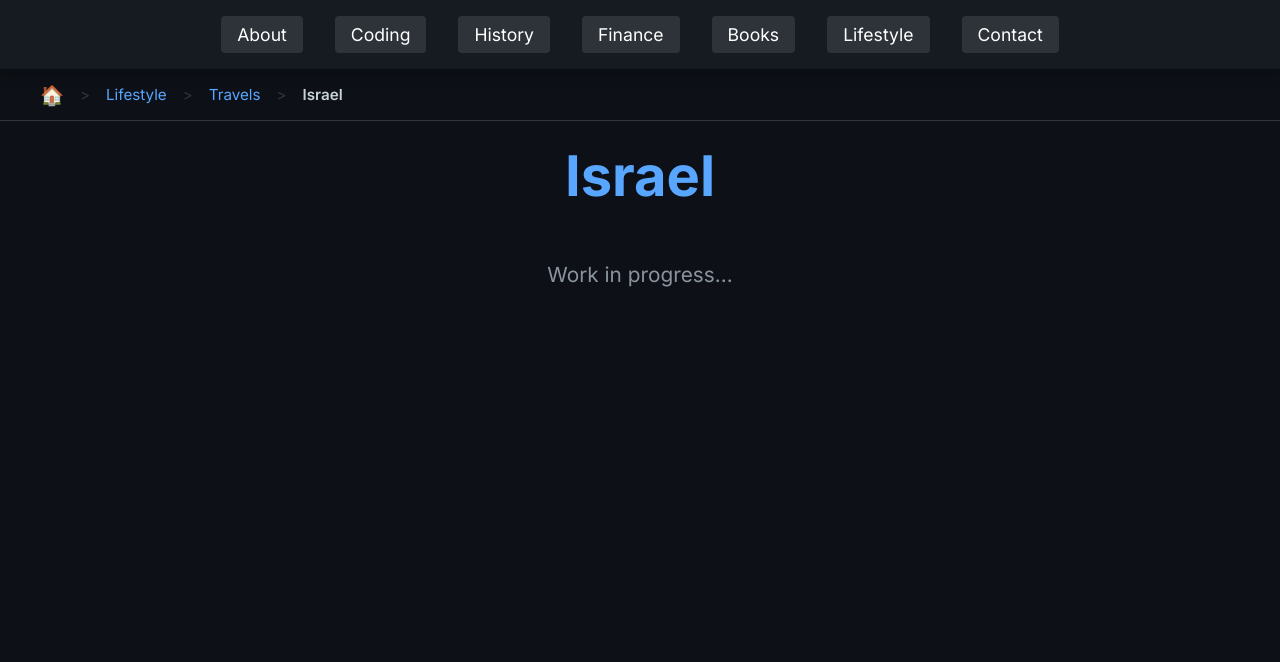
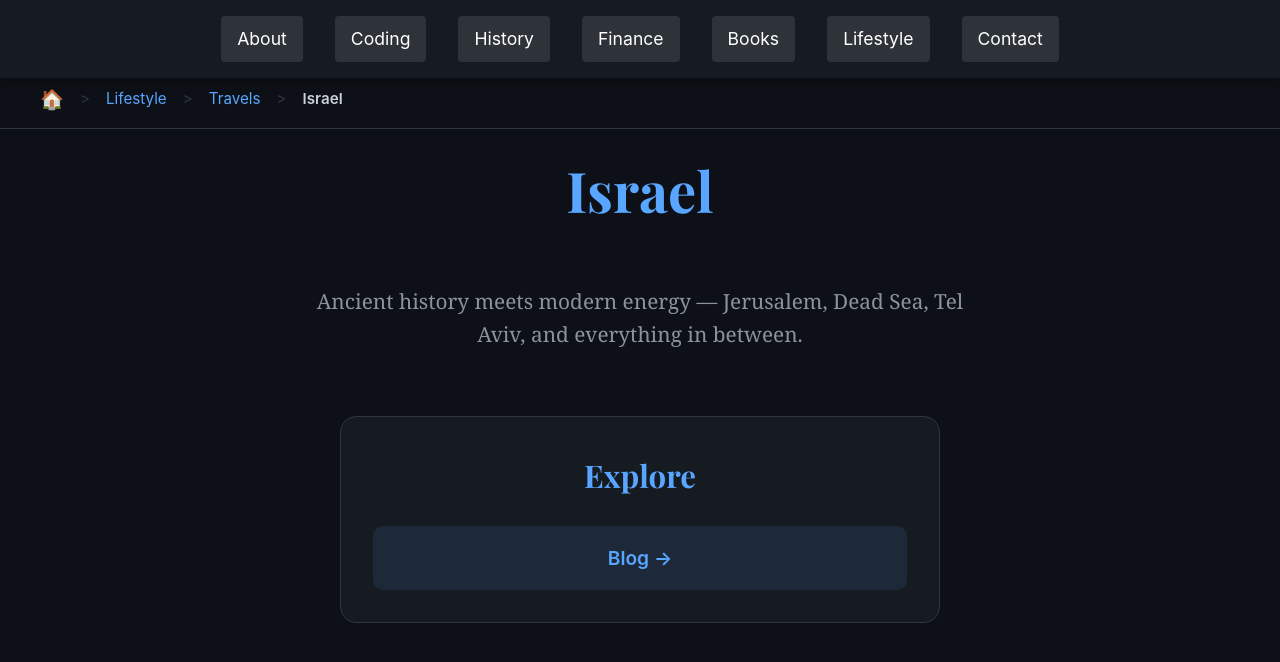
Before and after one commit to bogdanguranda/bogdanguranda.github.io, a Jekyll site: the page built from _pages/lifestyle/travels/israel/index.html, in a window 1280 px wide. Shown: the top 662 px of the page. Built offline with Jekyll 4.4.1, drawn with Linux system fonts in a browser that asks for light colours; some web fonts are replaced.

Commit message:
Moved first blog post

```diff
--- /dev/null
+++ b/_pages/lifestyle/travels/israel/index.html
@@ -0,0 +1,20 @@
+---
+layout: category
+title: Israel
+permalink: /lifestyle/travels/israel/
+---
+
+<p class="category-intro">
+    Ancient history meets modern energy — Jerusalem, Dead Sea, Tel Aviv, and everything in between.
+</p>
+
+<!-- Table of Contents -->
+<div class="toc">
+    <h2>Explore</h2>
+    <ul class="toc-list">
+        <li><a href="/lifestyle/travels/israel/blog/">Blog →</a></li>
+        <!-- Add more later, e.g. -->
+        <!-- <li><a href="/lifestyle/travels/israel/photos/">Photos →</a></li> -->
+        <!-- <li><a href="/lifestyle/travels/israel/map/">Interactive Map →</a></li> -->
+    </ul>
+</div>
--- a/_pages/travels/israel/index.html
+++ /dev/null
@@ -1,5 +0,0 @@
----
-title: Israel
-layout: category
-permalink: /lifestyle/travels/israel/
----
--- a/assets/styles.css
+++ b/assets/styles.css
@@ -1,4 +1,44 @@
-@import url('https://fonts.googleapis.com/css2?family=Inter:wght@400;600;700&display=swap');
+@import url('https://fonts.googleapis.com/css2?family=Playfair+Display:ital,wght@0,400..900;1,400..900&family=Baskerville:ital,wght@0,400;0,700;1,400&display=swap');
+
+/* Body text: Monotype Baskerville for warm, readable paragraphs */
+body,
+.post-content,
+.category-intro,
+p {
+    font-family: 'Baskerville', Georgia, 'Times New Roman', serif;
+    line-height: 1.7;
+    font-size: 1.3rem;
+    color: #e6d7c3;
+    /* Warm off-white for "paper" feel */
+}
+
+/* Headings: Playfair Display for elegant, high-contrast titles */
+h1,
+h2,
+h3,
+h4,
+h5,
+h6 {
+    font-family: 'Playfair Display', serif;
+    font-weight: 700;
+    color: #58a6ff;
+    /* Your blue accent */
+}
+
+/* UI elements stay Inter (nav, dates, cards) for modern contrast */
+.main-nav,
+.blog-card-date,
+.post-date,
+.toc,
+.btn {
+    font-family: 'Inter', system-ui, sans-serif;
+}
+
+/* Optional: Warmer background for vintage paper look */
+body {
+    background: #f8f5f0;
+    /* Soft cream, like old paper */
+}
 
 /* ─── GLOBAL RESET & TYPOGRAPHY ─── */
 * {
@@ -350,3 +390,146 @@
         padding: 1rem;
     }
 }
+
+.blog-post-page {
+    max-width: 800px;
+    margin: 0 auto;
+    padding: 2rem;
+}
+
+.post-date {
+    display: block;
+    text-align: center;
+    color: #8b949e;
+    font-size: 1.1rem;
+    font-style: italic;
+    margin: 1.5rem 0 3rem;
+}
+
+.travel-journal h2 {
+    text-align: center;
+    color: #58a6ff;
+    margin: 4rem 0 2rem;
+}
+
+.blog-list {
+    display: grid;
+    gap: 1.6rem;
+    max-width: 900px;
+    margin: 2rem auto;
+}
+
+.blog-card {
+    background: #161b22;
+    padding: 1.6rem;
+    border-radius: 12px;
+    border: 1px solid #30363d;
+    text-decoration: none;
+    color: #c9d1d9;
+    transition: all 0.3s;
+}
+
+.blog-card:hover {
+    border-color: #58a6ff;
+    transform: translateY(-6px);
+}
+
+.blog-card-date {
+    color: #58a6ff;
+    font-weight: 600;
+    font-size: 0.9rem;
+    margin-bottom: 0.5rem;
+}
+
+/* Table of Contents on country page */
+.toc {
+    max-width: 600px;
+    margin: 0 auto;
+    background: #161b22;
+    padding: 2rem;
+    border-radius: 16px;
+    border: 1px solid #30363d;
+    text-align: center;
+}
+
+.toc h2 {
+    margin: 0 0 1.5rem;
+    color: #58a6ff;
+}
+
+.toc-list {
+    list-style: none;
+    padding: 0;
+    margin: 0;
+    display: flex;
+    flex-direction: column;
+    gap: 1rem;
+}
+
+.toc-list a {
+    display: block;
+    padding: 1rem;
+    background: rgba(88, 166, 255, 0.1);
+    border-radius: 10px;
+    color: #58a6ff;
+    font-size: 1.2rem;
+    font-weight: 600;
+    text-decoration: none;
+    transition: all 0.3s;
+}
+
+.toc-list a:hover {
+    background: rgba(88, 166, 255, 0.3);
+    transform: translateX(8px);
+}
+
+/* Hero image (full width) */
+.post-hero {
+    margin: 2rem 0 3rem;
+    text-align: center;
+}
+
+.post-hero img {
+    max-height: 70vh;
+    width: 100%;
+    object-fit: cover;
+    border-radius: 16px;
+    box-shadow: 0 20px 40px rgba(0, 0, 0, 0.5);
+}
+
+/* Regular images */
+.post-image {
+    margin: 3rem 0;
+    text-align: center;
+}
+
+.post-image img {
+    max-width: 100%;
+    height: auto;
+    border-radius: 16px;
+    box-shadow: 0 10px 30px rgba(0, 0, 0, 0.4);
+}
+
+/* Captions */
+figcaption {
+    margin-top: 0.8rem;
+    color: #8b949e;
+    font-size: 0.95rem;
+    font-style: italic;
+}
+
+/* Small gallery grid */
+.post-gallery {
+    display: grid;
+    grid-template-columns: repeat(auto-fit, minmax(280px, 1fr));
+    gap: 1rem;
+    margin: 3rem 0;
+}
+
+.post-gallery img {
+    width: 100%;
+    height: 200px;
+    object-fit: cover;
+    border-radius: 12px;
+    box-shadow: 0 8px 25px rgba(0, 0, 0, 0.3);
+}
```
Also changed, not shown: _layouts/blog-post.html (added, +15 -0 lines), _pages/lifestyle/travels/israel/blog/2019-03-04-moving-to-israel.html (added, +101 -0 lines), _pages/lifestyle/travels/israel/blog/index.html (added, +31 -0 lines), _pages/lifestyle/travels/australia/index.html (renamed from _pages/travels/australia/index.html), _pages/lifestyle/travels/europe/index.html (renamed from _pages/travels/europe/index.html), _pages/lifestyle/travels/index.html (renamed from _pages/travels/index.html), _pages/lifestyle/travels/usa/index.html (renamed from _pages/travels/usa/index.html), assets/travels/israel/beach.webp (added), assets/travels/israel/me-day1.webp (added), assets/travels/israel/synagogue.webp (added), assets/travels/israel/white.webp (added), 1 other file.
